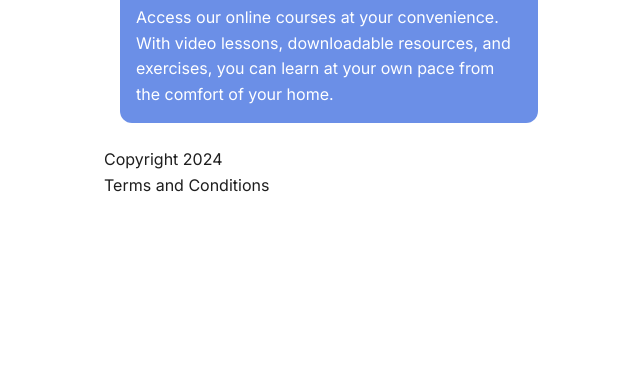
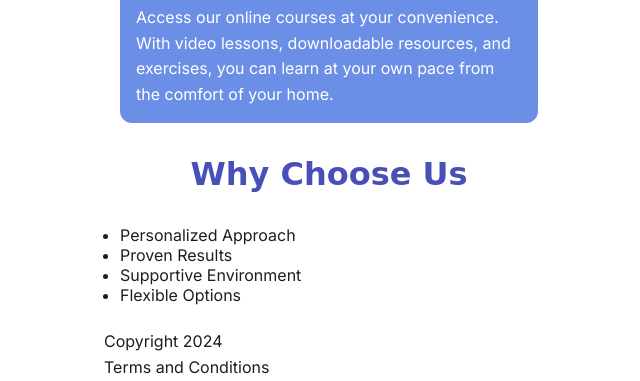
Before and after one commit to haleyjay1/path-to-success, a plain HTML site: page index.html in a window 1280 px wide. Shown: the part 2634-3015 px from the top of the page, without its empty margins (311-951 px from the left). Before the commit the page ends 2833 px from the top, so only its background shows below. Drawn offline with Linux system fonts and the light colour scheme; a web font is replaced by a local one.

Commit message:
add why choose us section
add list

```diff
--- a/index.html
+++ b/index.html
@@ -82,6 +82,17 @@
             </div>
         </article>
 
+        <section>
+            <h2>Why Choose Us</h2>
+
+            <ul>
+                <li>Personalized Approach</li>
+                <li>Proven Results</li>
+                <li>Supportive Environment</li>
+                <li>Flexible Options</li>
+            </ul>
+        </section>
+
     </main>
 
     <footer>
```
